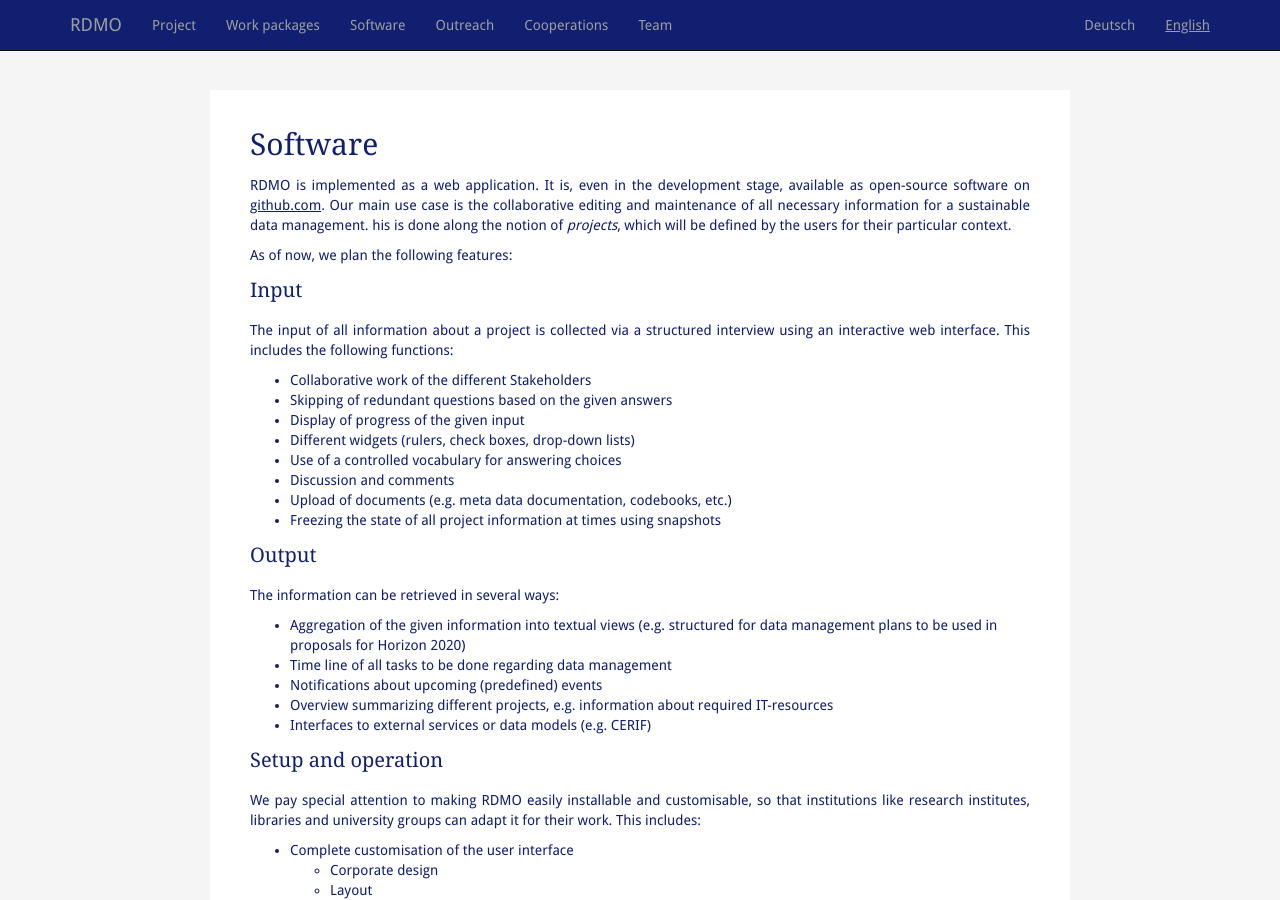
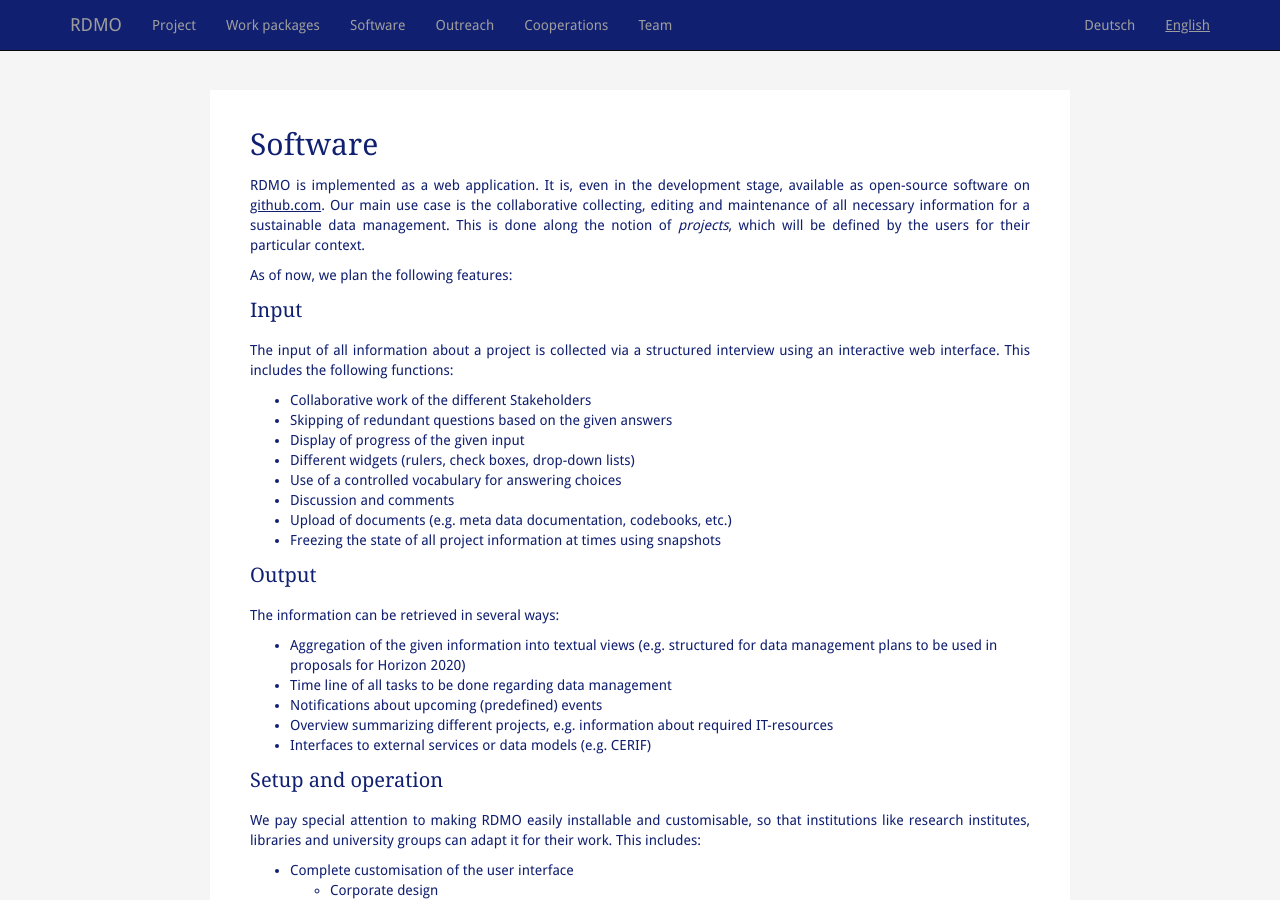
Before and after one commit to rdmorganiser/rdmorganiser.github.io, a Jekyll site: the page built from en/software.md, in a window 1280 px wide and 900 px high. Built offline with Jekyll 4.4.1, drawn with Linux system fonts in a browser that asks for light colours; our own code applies the rules of GitHub Pages for plain Markdown files.

Commit message:
Update software.md
Typos , wording

```diff
--- a/en/software.md
+++ b/en/software.md
@@ -8,7 +8,7 @@ lang: en
 Software
 ========
 
-RDMO is implemented as a web application. It is, even in the development stage, available as open-source software on [github.com](https://github.com/rdmorganiser). Our main use case is the collaborative editing and maintenance of all necessary information for a sustainable data management. his is done along the notion of *projects*, which will be defined by the users for their particular context.
+RDMO is implemented as a web application. It is, even in the development stage, available as open-source software on [github.com](https://github.com/rdmorganiser). Our main use case is the collaborative collecting, editing and maintenance of all necessary information for a sustainable data management. This is done along the notion of *projects*, which will be defined by the users for their particular context.
 
 As of now, we plan the following features:
 
```
